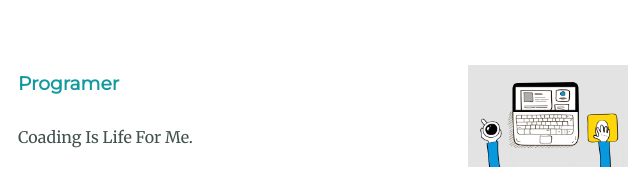
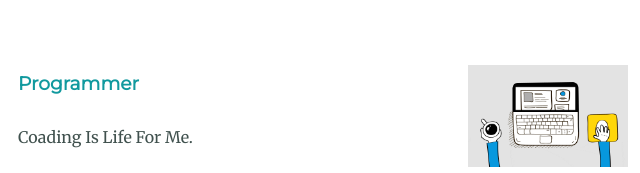
Before and after one commit to Akshaypareek01/Ak-site, a plain HTML site: page index.html in a window 1280 px wide. Shown: the part 1647-1820 px from the top of the page, 302-942 px from the left. Drawn offline with Linux system fonts and the light colour scheme.

Commit message:
some text

```diff
--- a/index.html
+++ b/index.html
@@ -34,7 +34,7 @@
               </div>
               <div class="skill-row">
                 <img class="programing-gif" src="images/giphy.gif" alt="">
-                <h3>Programer</h3>
+                <h3>Programmer</h3>
                 <p> Coading Is Life For Me.</p>
               </div>
             </div>
```
